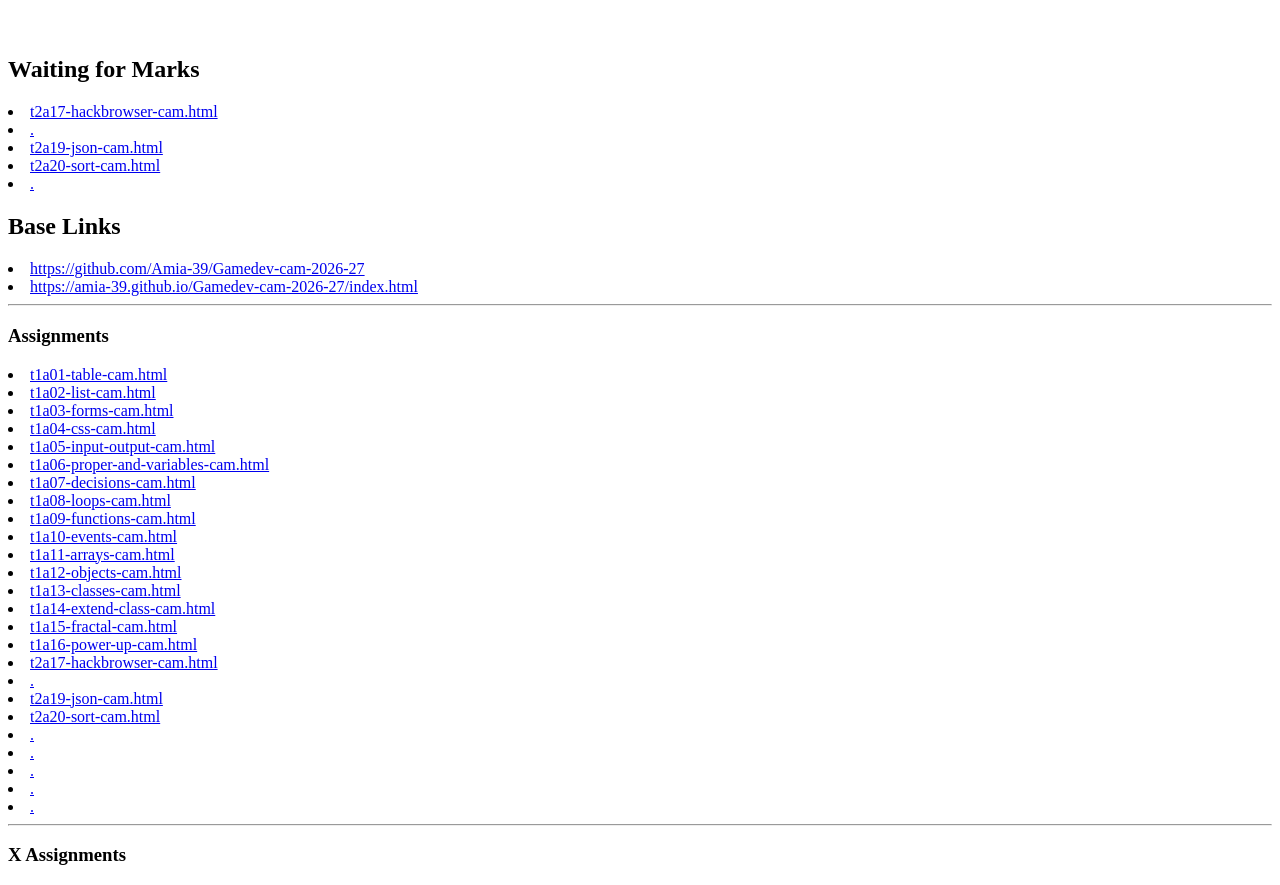
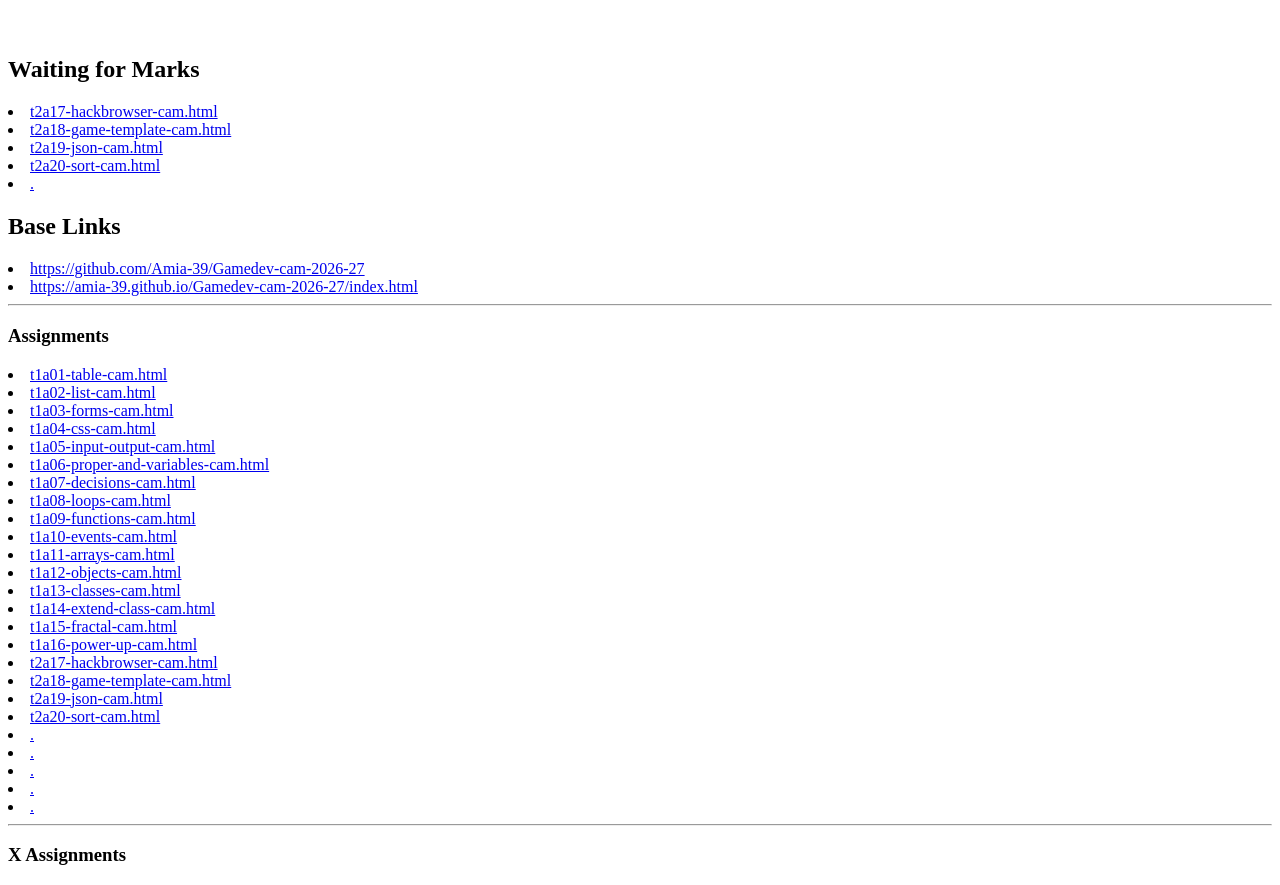
Before and after one commit to Amia-39/Gamedev-cam-2026-27, a plain HTML site: page index.html in a window 1280 px wide. Shown: the part 48-933 px from the top of the page. Drawn offline with Linux system fonts and the light colour scheme.

Commit message:
Update index.html

```diff
--- a/index.html
+++ b/index.html
@@ -4,7 +4,7 @@
 <h2>Waiting for Marks</h2>
 
 <li><a href="https://amia-39.github.io/Gamedev-cam-2026-27/public/t2a17-hackbrowser-cam.html">t2a17-hackbrowser-cam.html</a>
-<li><a href="https://amia-39.github.io/Gamedev-cam-2026-27/public/">.</a>
+<li><a href="https://amia-39.github.io/Gamedev-cam-2026-27/public/t2a18-game-template-cam.html">t2a18-game-template-cam.html</a>
 <li><a href="https://amia-39.github.io/Gamedev-cam-2026-27/public/t2a19-json-cam.html">t2a19-json-cam.html</a>
 <li><a href="https://amia-39.github.io/Gamedev-cam-2026-27/public/t2a20-sort-cam.html">t2a20-sort-cam.html</a>
 <li><a href="https://amia-39.github.io/Gamedev-cam-2026-27/public/">.</a>
@@ -35,7 +35,7 @@
 <li><a href="https://amia-39.github.io/Gamedev-cam-2026-27/public/t1a15-fractal-cam.html">t1a15-fractal-cam.html</a>
 <li><a href="https://amia-39.github.io/Gamedev-cam-2026-27/public/t1a16-power-up-cam.html">t1a16-power-up-cam.html</a>
 <li><a href="https://amia-39.github.io/Gamedev-cam-2026-27/public/t2a17-hackbrowser-cam.html">t2a17-hackbrowser-cam.html</a>
-<li><a href="https://amia-39.github.io/Gamedev-cam-2026-27/public/">.</a>
+<li><a href="https://amia-39.github.io/Gamedev-cam-2026-27/public/t2a18-game-template-cam.html">t2a18-game-template-cam.html</a>
 <li><a href="https://amia-39.github.io/Gamedev-cam-2026-27/public/t2a19-json-cam.html">t2a19-json-cam.html</a>
 <li><a href="https://amia-39.github.io/Gamedev-cam-2026-27/public/t2a20-sort-cam.html">t2a20-sort-cam.html</a>
 <li><a href="https://amia-39.github.io/Gamedev-cam-2026-27/public/">.</a>
```
